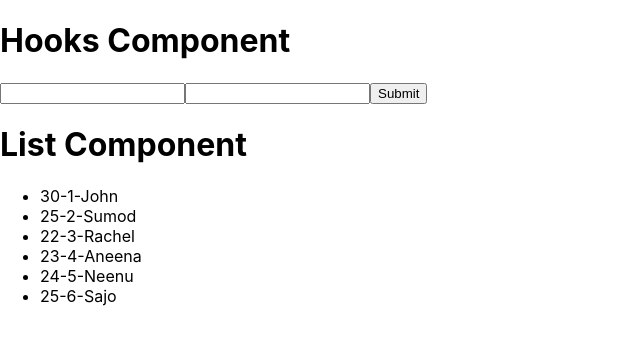
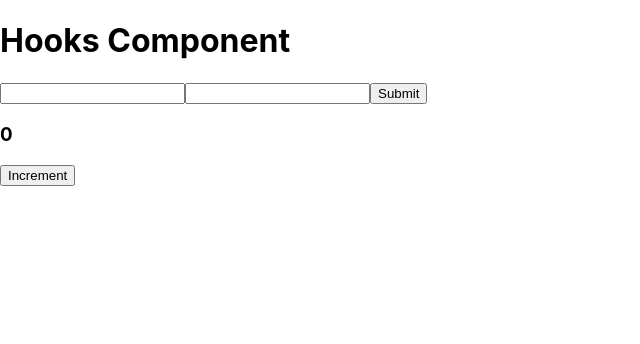
Before and after one commit to zumod/react-revision, a React (Create React App) app: page / in a window 1280 px wide. Shown: the top 344 px of the page, without its empty margins (0-640 px from the left). Built offline with nearby package versions, Linux system fonts and the light colour scheme.

Commit message:
lifecycle hooks demo

```diff
--- a/src/App.js
+++ b/src/App.js
@@ -1,13 +1,12 @@
 import React, { Component } from "react";
 import Hooks from "./component/Hooks";
-import List from "./component/List";
 
 export default class App extends Component {
     render() {
+        console.log("parent component");
         return (
-            <div className="App">
+            <div>
                 <Hooks />
-                <List />
             </div>
         );
     }
--- /dev/null
+++ b/src/component/FunctionCounter.js
@@ -0,0 +1,14 @@
+import React, { useState, memo } from "react";
+
+function FunctionCounter() {
+    const [counter, setCount] = useState(0);
+    console.log(counter, 'counter');
+    return (
+        <div>
+            <h3>{counter}</h3>
+            <button onClick={()=>setCount(counter + 1)}>Increment</button>
+        </div>
+    );
+}
+
+export default memo(FunctionCounter);
--- a/src/component/Hooks.js
+++ b/src/component/Hooks.js
@@ -1,4 +1,5 @@
 import React from "react";
+import FunctionCounter from "./FunctionCounter";
 import { useForm } from "./useForm";
 
 const Hooks = () => {
@@ -9,6 +10,7 @@ const Hooks = () => {
     const onClickHandle = () => {
         console.log(data.name, data.email);
     };
+    console.log('parent');
     return (
         <div>
             <h1>Hooks Component</h1>
@@ -27,6 +29,7 @@ const Hooks = () => {
             <button type="button" onClick={onClickHandle}>
                 Submit
             </button>
+            <FunctionCounter />
         </div>
     );
 };
```
Also changed, not shown: src/component/lifecycle_hooks.jsx (renamed from src/component/useEffect.jsx, +18 -0 lines).
